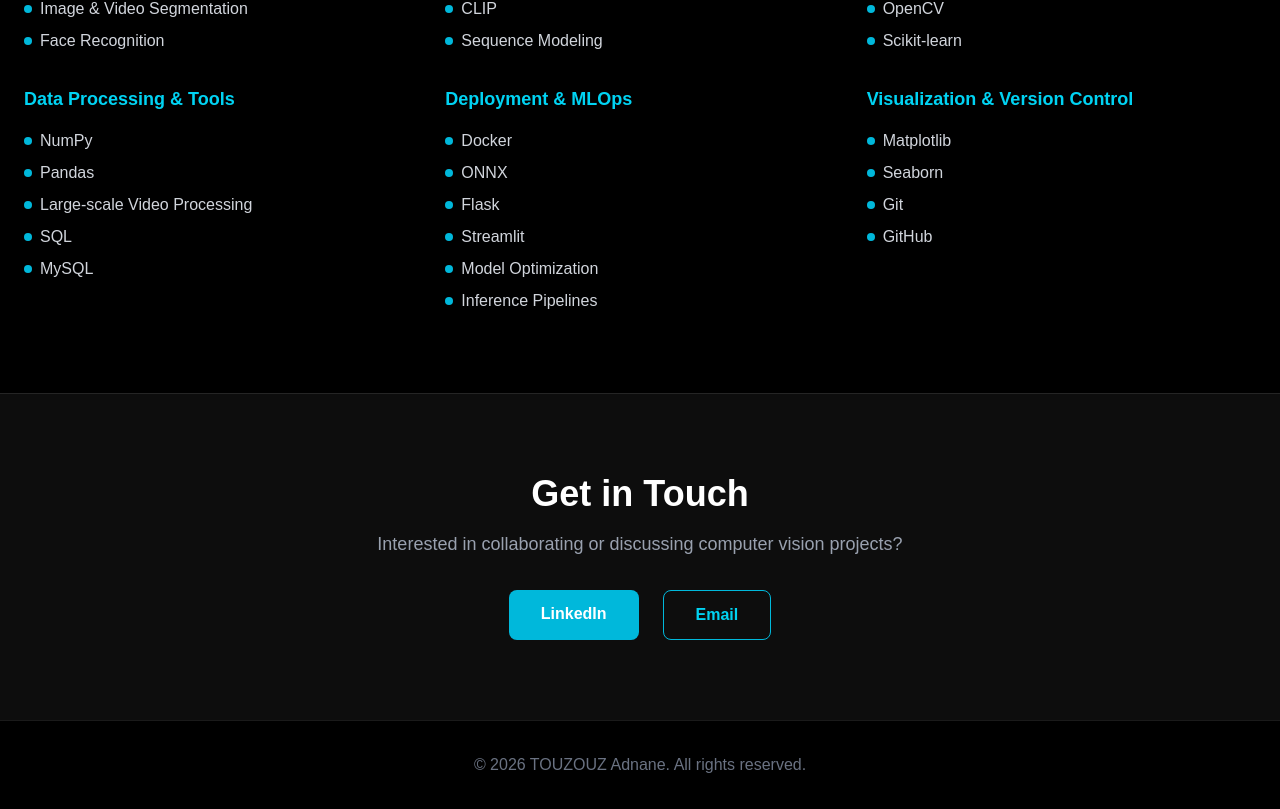
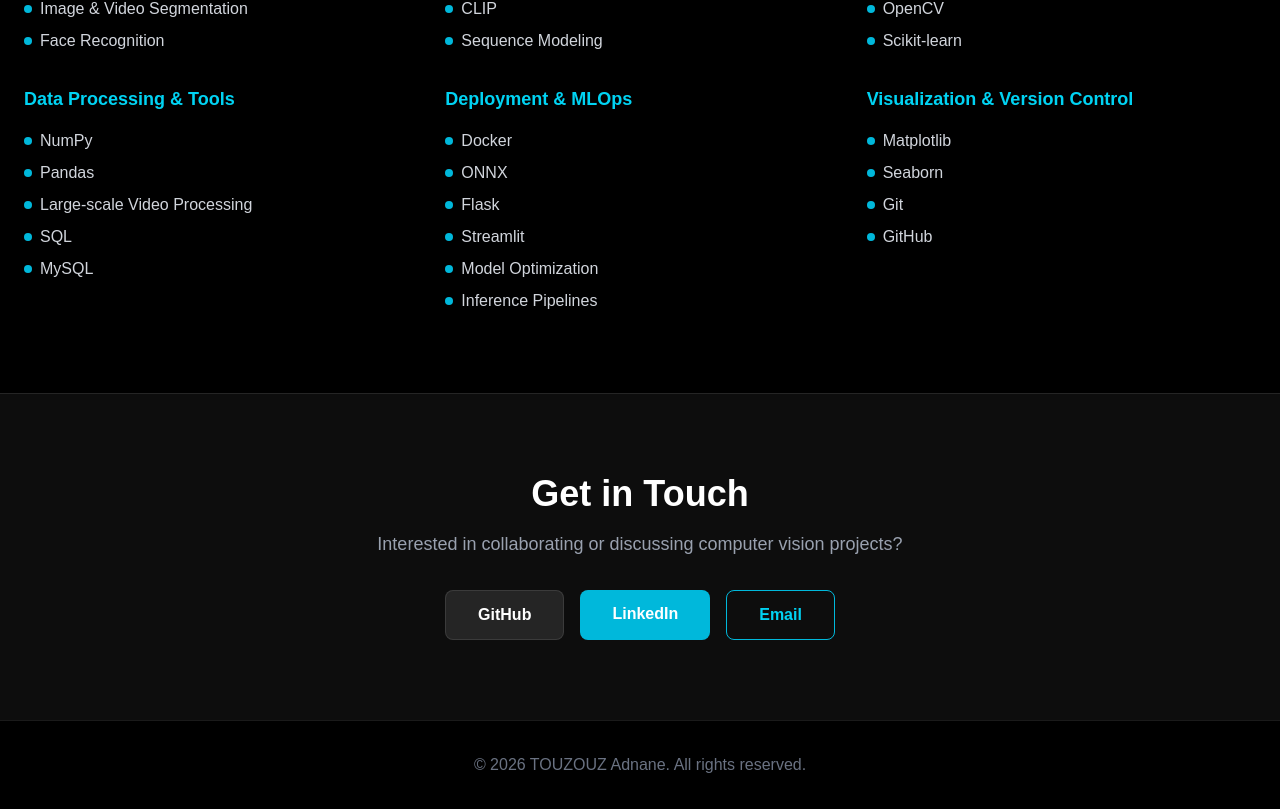
Before and after one commit to TOUZOUZ-Adnane/TOUZOUZ-Adnane, a Next.js app: page /TOUZOUZ-Adnane/ in a window 1280 px wide. Shown: the part 2651-3460 px from the top of the page. Built offline with nearby package versions, Linux system fonts and the light colour scheme.

Commit message:
Add files via upload

```diff
--- a/app/page.tsx
+++ b/app/page.tsx
@@ -241,7 +241,15 @@
               Interested in collaborating or discussing computer vision projects?
             </p>
           </div>
-          <div className="flex gap-6 justify-center">
+          <div className="flex flex-col sm:flex-row gap-4 justify-center">
+            <a
+              href="https://github.com/adnane-touzouz"
+              target="_blank"
+              rel="noopener noreferrer"
+              className="px-8 py-3 bg-white/10 border border-white/10 text-white hover:bg-white/20 rounded-lg font-semibold transition-colors"
+            >
+              GitHub
+            </a>
             <a
               href="https://www.linkedin.com/in/adnane-touzouz/"
               target="_blank"
```
Also changed, not shown: 16 other files (tests, documents, lock files or other folders).
